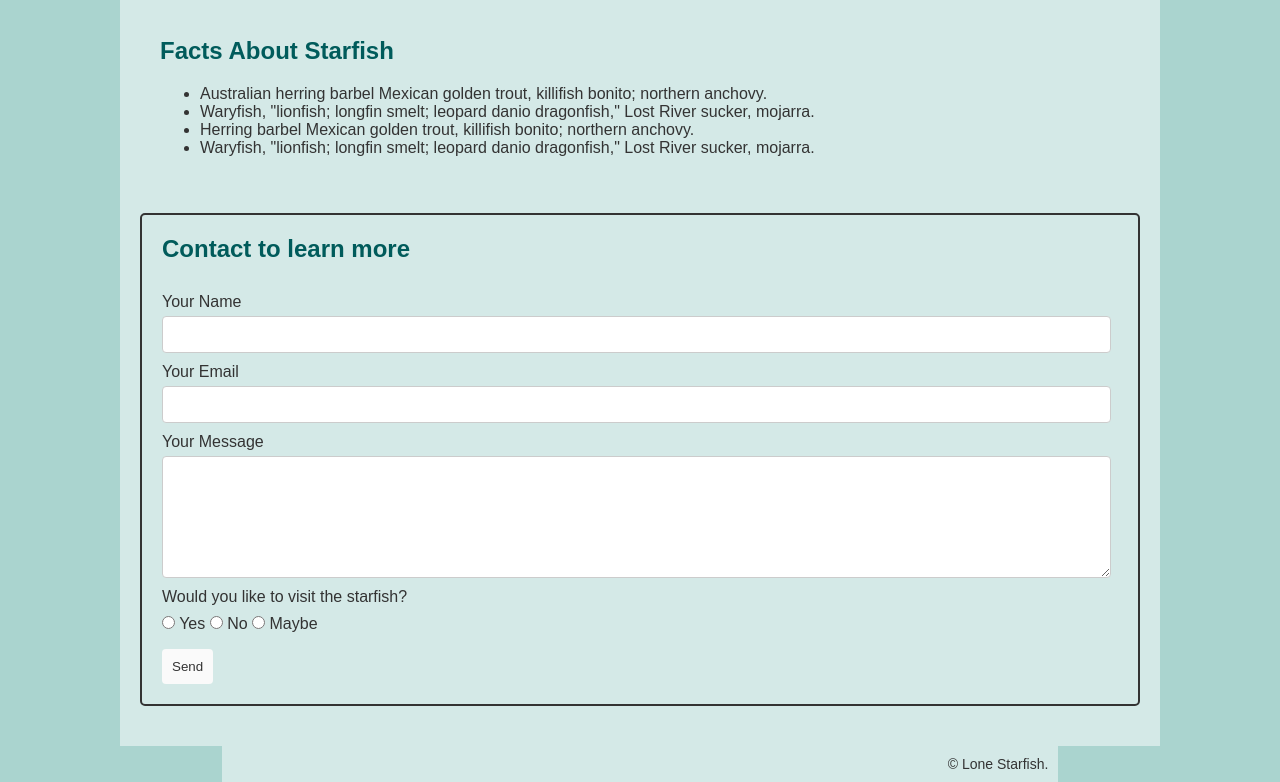
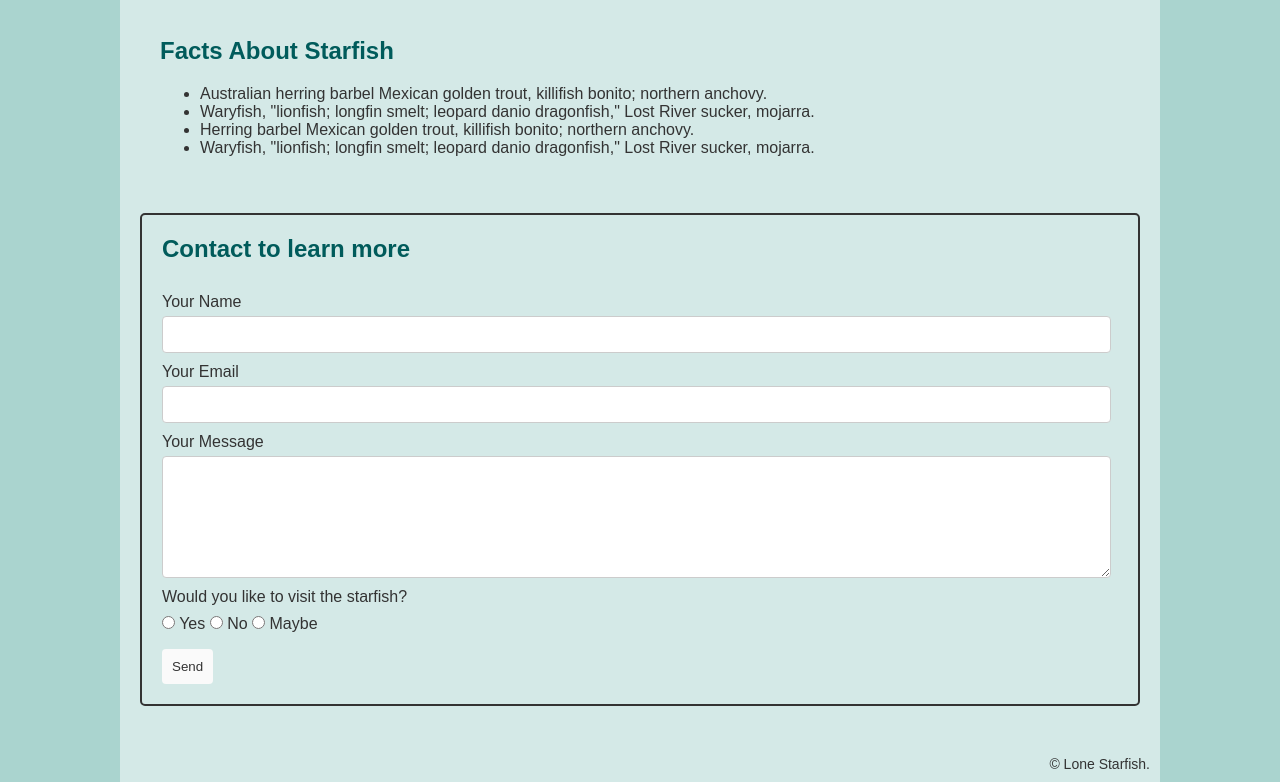
Before and after one commit to wu000336/wu000336.github.io, a plain HTML site: page midterm/index.html in a window 1280 px wide. Shown: the part 829-1611 px from the top of the page. Drawn offline with Linux system fonts and the light colour scheme.

Commit message:
Midterm Assignment

```diff
--- a/midterm/css/main.css
+++ b/midterm/css/main.css
@@ -131,7 +131,7 @@ form button {
 }
 
 .footer-content {
-    width: 63.8%;
+    width: 1020px;
     margin: 0 auto;
     background-color: #d4e9e7;
     padding: 10px;
```
